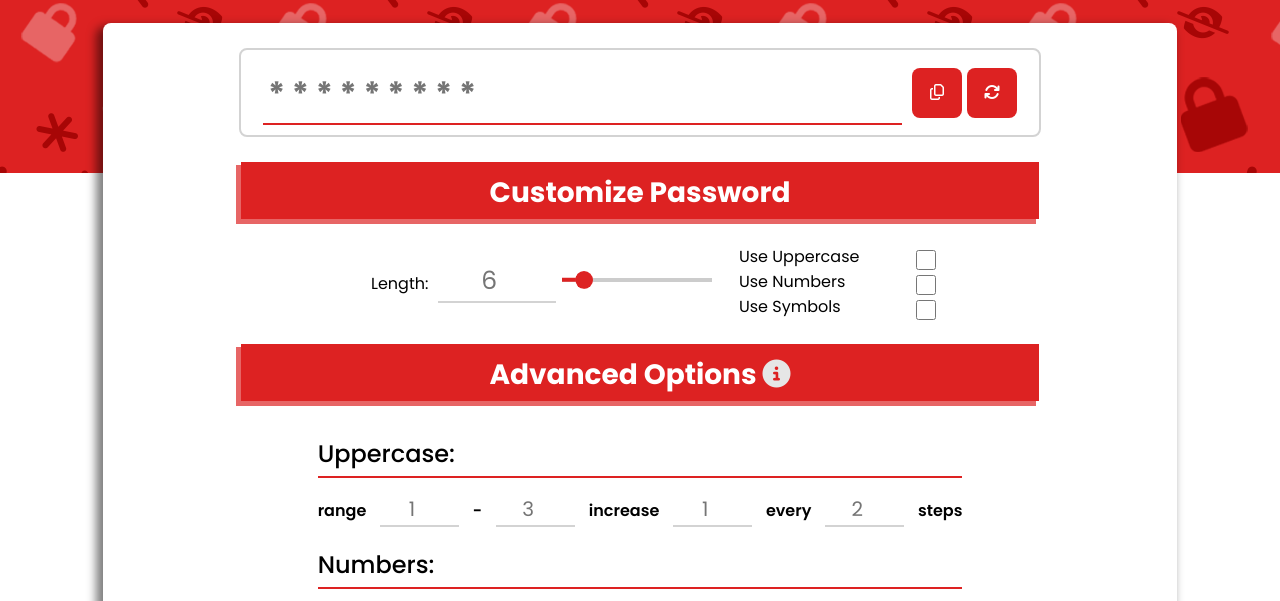
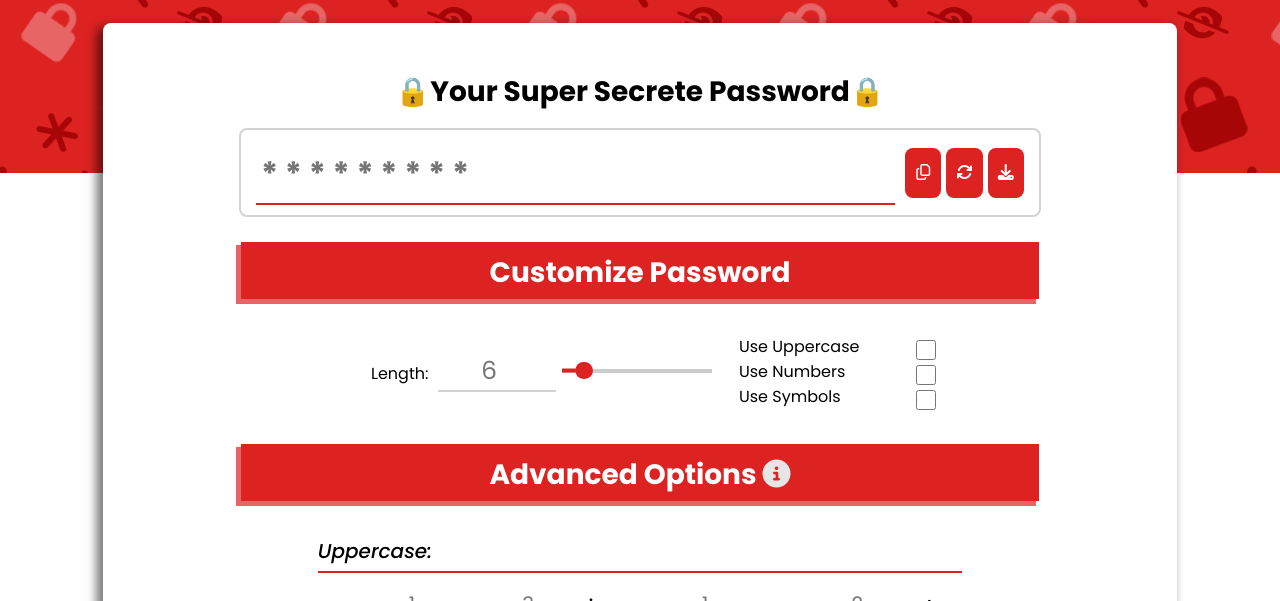
Before and after one commit to hnm938/password-generator-bootcamp, a plain HTML site: page index.html in a window 1280 px wide. Shown: the part 177-778 px from the top of the page. Drawn offline with Linux system fonts and the light colour scheme.

Commit message:
Export passwords and other fixes

```diff
--- a/index.html
+++ b/index.html
@@ -17,6 +17,9 @@
       <h2 class="subtitle">Simple, Quick, Safe</h2>
     </header>
     <section id="generator-container">
+      <h1 style="margin-bottom: 15px; font-size: 1.75em">
+        🔒Your Super Secrete Password🔒
+      </h1>
       <div id="generator-output-container">
         <input
           type="text"
@@ -32,8 +35,13 @@
         >
           <i class="fa-solid fa-arrows-rotate"></i>
         </button>
+        <button
+          onclick="savePassword()"
+        >
+          <i class="fa-solid fa-download"></i>
+        </button>
       </div>
-      <h1 class="title">Customize Password</h1>
+      <h2 class="title">Customize Password</h2>
       <section id="generator-options">
         <section style="margin: 0 25px">
           <label for="password-length" style="margin: 0 5px">Length: </label>
@@ -86,17 +94,17 @@
           </div>
         </section>
       </section>
-      <h1 class="title">
+      <h2 class="title">
         Advanced Options
         <i
           class="fa-sharp fa-solid fa-circle-info"
           onclick="advancedInfo()"
           style="cursor: pointer; filter: brightness(0.9)"
         ></i>
-      </h1>
+      </h2>
       <section id="generator-advanced-options">
         <section id="range-options">
-          <h2>Uppercase:</h2>
+          <h3>Uppercase:</h3>
           <div>
             range
             <input
@@ -134,7 +142,7 @@
             />
             steps
           </div>
-          <h2>Numbers:</h2>
+          <h3>Numbers:</h3>
           <div>
             range
             <input
@@ -172,7 +180,7 @@
             />
             steps
           </div>
-          <h2>Symbols:</h2>
+          <h3>Symbols:</h3>
           <div>
             range
             <input
--- a/script.js
+++ b/script.js
@@ -148,6 +148,34 @@ function advancedInfo() {
   `);
 }
 
+function savePassword() {
+  const password = document.getElementById("password-output").value;
+  // Create a anchor element for download link
+  const link = document.createElement("a");
+  // Create a blob with info that will be exported
+  const file = new Blob(
+    [
+    `
+    🔑Heres the Super Secrete Password you generated🔑
+    \t\t\t${"=".repeat(password.length + 6)}
+    \t\t\t|| ${password} ||
+    \t\t\t${"=".repeat(password.length + 6)}
+    `,
+    ],
+    { type: "text/plain" }
+  );
+
+  // Add file content in the object URL
+  link.href = URL.createObjectURL(file);
+
+  // Set file name
+  link.download = "Super Secrete Password.txt";
+
+  // Add click event to save file
+  link.click();
+  URL.revokeObjectURL(link.href);
+}
+
 function init() {
   const passwordLengthInput = document.getElementById("password-length");
   passwordLengthInput.addEventListener("input", () => {
--- a/style.css
+++ b/style.css
@@ -7,6 +7,9 @@
 
   --btn-default: #fff;
   --btn-selected-default: #f6e7e7;
+
+  --light-1: white;
+  --dark-1: #1a1919;
 }
 
 body {
@@ -75,7 +78,7 @@ header .subtitle {
   align-items: center;
   justify-content: center;
 }
-#generator-container h1 {
+#generator-container h2 {
   width: 75%;
   text-align: center;
   padding: 10px 15px 15px 15px;
@@ -111,7 +114,7 @@ header .subtitle {
   align-items: center;
   justify-content: center;
 
-  margin-top: 25px;
+  margin: 35px 0 10px 0;
 }
 #generator-options input[type="number"] {
   background-color: none;
@@ -119,7 +122,7 @@ header .subtitle {
   border-bottom: solid lightgray 2px;
   font: inherit;
   color: black;
-  font-size: 25px;
+  font-size: 1.55em;
 
   text-align: center;
   outline: none;
@@ -205,13 +208,15 @@ header .subtitle {
   align-items: center;
   justify-content: center;
 }
-#range-options h2 {
+#range-options h3 {
   width: 100%;
   font-weight: 500;
   align-self: flex-start;
   border-bottom: solid var(--red-1) 2px;
   margin: 20px 0 15px 0;
   padding-bottom: 5px;
+  font-size: 1.25em;
+  font-style: italic;
 }
 #range-options div {
   font-weight: 600;
@@ -225,7 +230,7 @@ header .subtitle {
   text-align: center;
   font-family: inherit;
   font-weight: 5100;
-  font-size: 20px;
+  font-size: 1.25em;
 }
 
 input[type="range"] {
```
